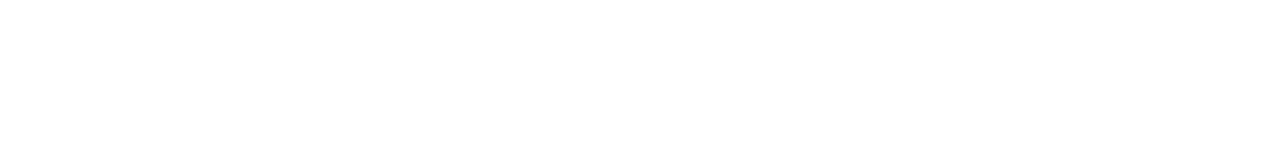
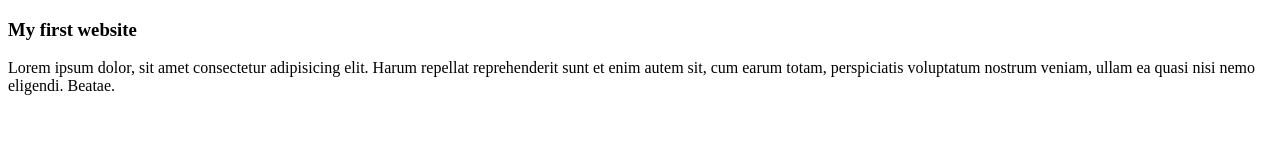
Before and after one commit to srezn9/my-simple-website, a plain HTML site: page index.html in a window 1280 px wide. Drawn offline with Linux system fonts and the light colour scheme.

Commit message:
my second commit

```diff
--- a/index.html
+++ b/index.html
@@ -6,6 +6,11 @@
     <title>My simple website</title>
 </head>
 <body>
-
+    <div>
+        <h3>My first website</h3>
+        <p>Lorem ipsum dolor, sit amet consectetur adipisicing elit.
+             Harum repellat reprehenderit sunt et enim autem sit, cum earum totam,
+             perspiciatis voluptatum nostrum veniam, ullam ea quasi nisi nemo eligendi. Beatae.</p>
+    </div>
 </body>
 </html>
```
